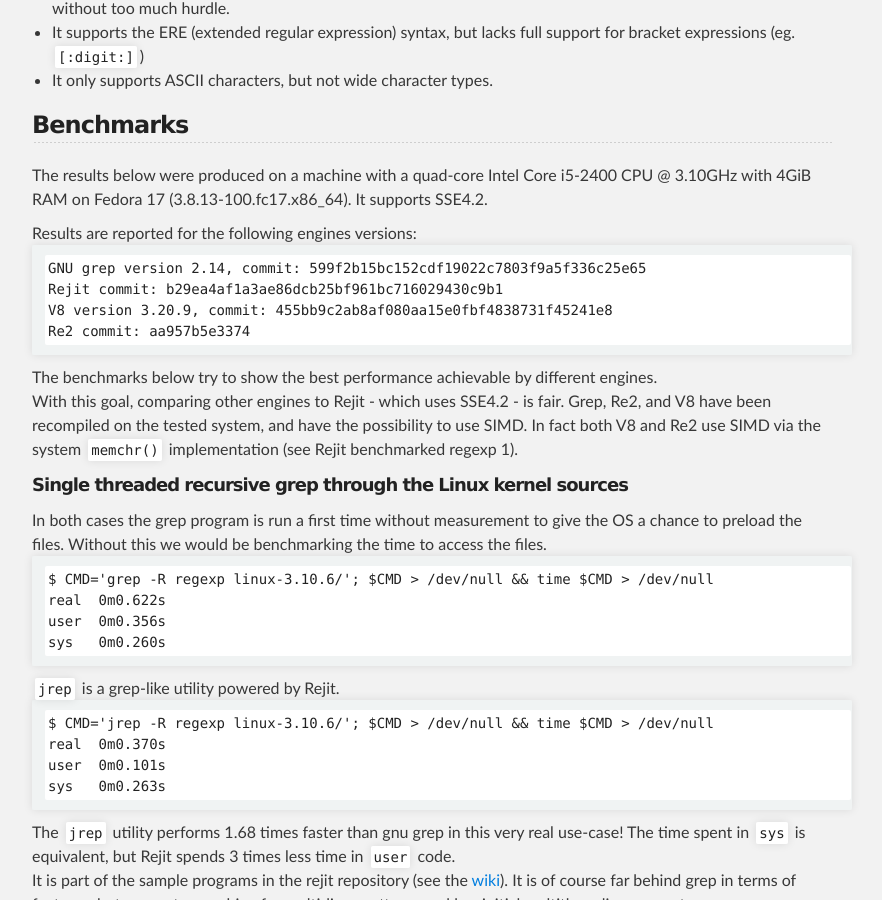
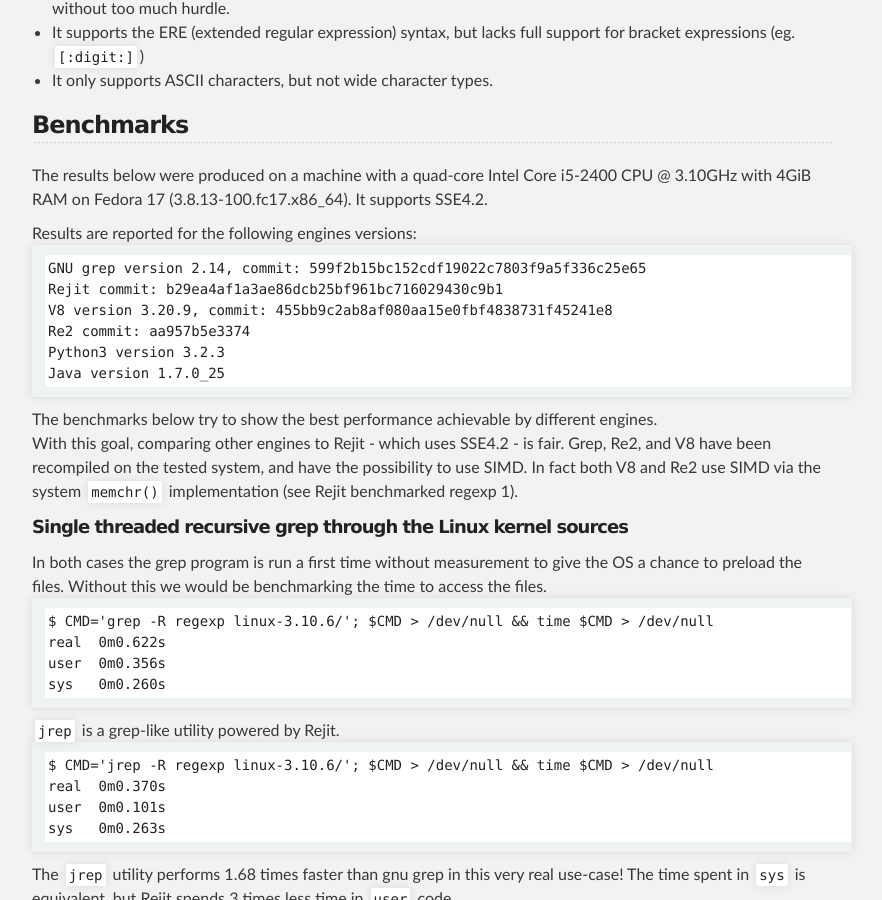
Before and after one commit to coreperf/coreperf.github.io, a Jekyll site: the page built from projects/rejit/index.md, in a window 1280 px wide and 900 px high, scrolled down 6000 px. Shown: the whole window, without its empty margins (208-1090 px from the left). Built offline with Jekyll 4.4.1, drawn with Linux system fonts in a browser that asks for light colours.

Commit message:
Specify the Java and Python version used for benchmarking in the rejit article.

```diff
--- a/projects/rejit/index.md
+++ b/projects/rejit/index.md
@@ -358,6 +358,8 @@
     Rejit commit: b29ea4af1a3ae86dcb25bf961bc716029430c9b1
     V8 version 3.20.9, commit: 455bb9c2ab8af080aa15e0fbf4838731f45241e8
     Re2 commit: aa957b5e3374
+    Python3 version 3.2.3
+    Java version 1.7.0_25
 
 The benchmarks below try to show the best performance achievable by different
 engines. <br />
```
